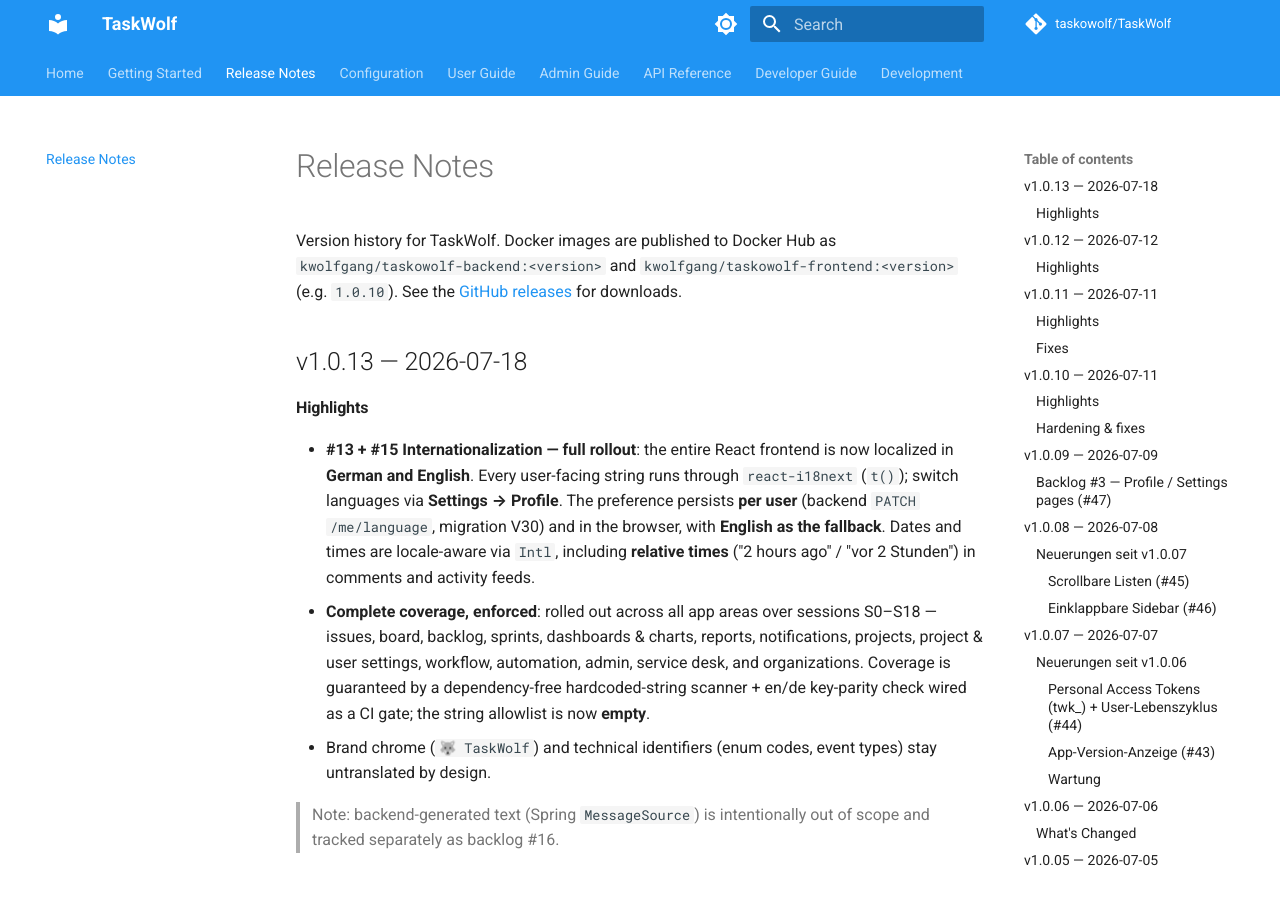
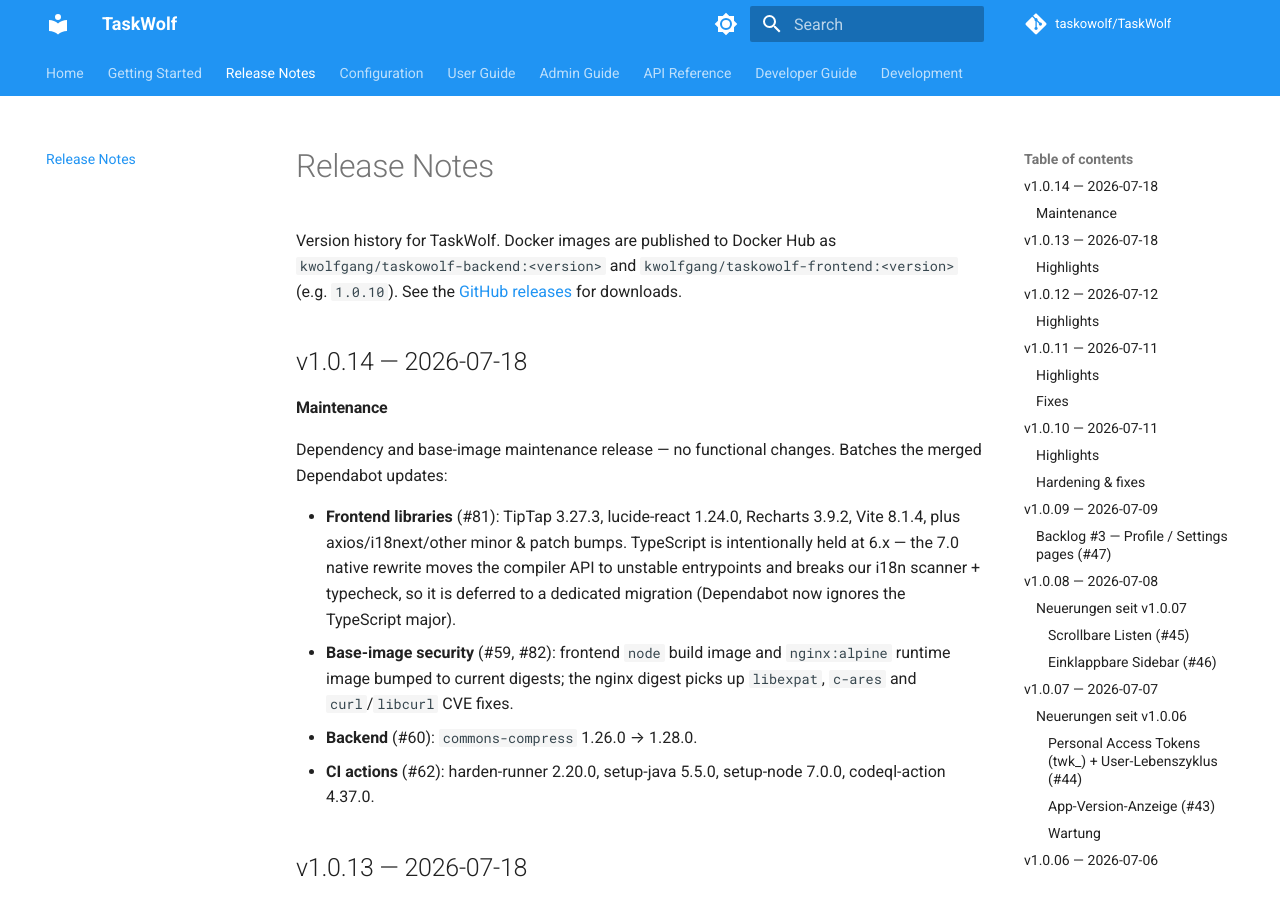
Before and after one commit to WolfTasks/TaskWolf, an MkDocs documentation site: the page built from mkdocs/release-notes.md, in a window 1280 px wide and 900 px high. Built offline with MkDocs 1.6.1 and Material for MkDocs 9.7.7, drawn with Linux system fonts in a browser that asks for light colours; comment, search, counter and statistics services are not loaded.

Commit message:
chore(release): v1.0.14
Dependency & base-image maintenance release (no functional changes),
batching the merged Dependabot PRs #81, #62, #60, #59, #82:
frontend libs (TipTap/lucide/Recharts/Vite, TypeScript held at 6.x),
node + nginx base images (CVE digests), commons-compress 1.28.0, and
CI action bumps.

Co-Authored-By: Claude Opus 4.8 <noreply@anthropic.com>

```diff
--- a/mkdocs/release-notes.md
+++ b/mkdocs/release-notes.md
@@ -3,6 +3,17 @@
 Version history for TaskWolf. Docker images are published to Docker Hub as
 `kwolfgang/taskowolf-backend:<version>` and `kwolfgang/taskowolf-frontend:<version>`
 (e.g. `1.0.10`). See the [GitHub releases](https://github.com/WolfTasks/TaskWolf/releases) for downloads.
+
+## v1.0.14 — 2026-07-18
+
+#### Maintenance
+
+Dependency and base-image maintenance release — no functional changes. Batches the merged Dependabot updates:
+
+- **Frontend libraries** (#81): TipTap 3.27.3, lucide-react 1.24.0, Recharts 3.9.2, Vite 8.1.4, plus axios/i18next/other minor & patch bumps. TypeScript is intentionally held at 6.x — the 7.0 native rewrite moves the compiler API to unstable entrypoints and breaks our i18n scanner + typecheck, so it is deferred to a dedicated migration (Dependabot now ignores the TypeScript major).
+- **Base-image security** (#59, #82): frontend `node` build image and `nginx:alpine` runtime image bumped to current digests; the nginx digest picks up `libexpat`, `c-ares` and `curl`/`libcurl` CVE fixes.
+- **Backend** (#60): `commons-compress` 1.26.0 → 1.28.0.
+- **CI actions** (#62): harden-runner 2.20.0, setup-java 5.5.0, setup-node 7.0.0, codeql-action 4.37.0.
 
 ## v1.0.13 — 2026-07-18
 
```
Also changed, not shown: 1 other file.
